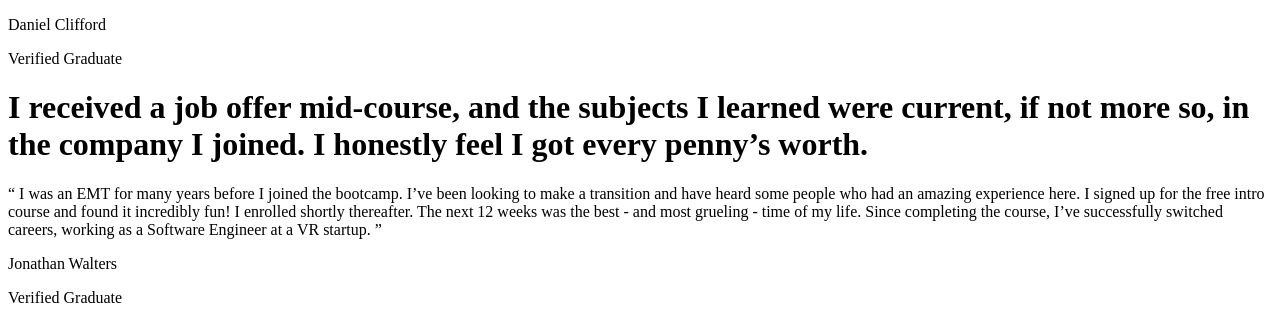
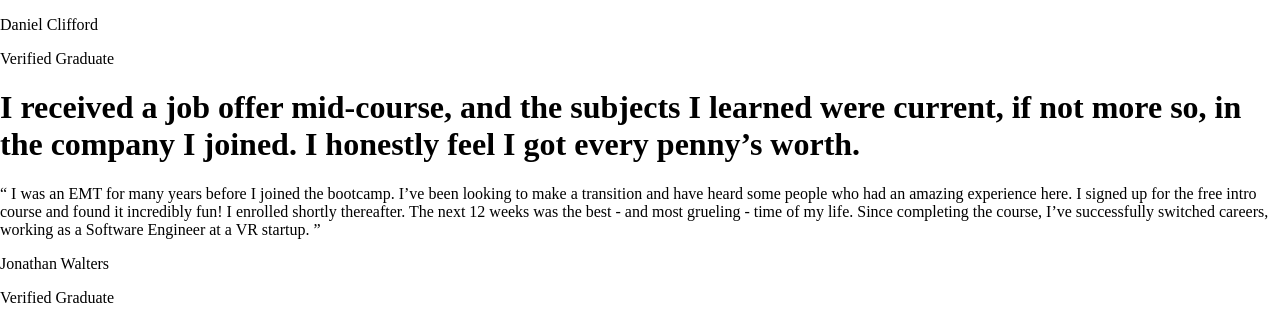
Before and after one commit to LeahJKH/testimonials-grid-section-main, a plain HTML site: page index.html in a window 1280 px wide. Shown: the top 322 px of the page. Drawn offline with Linux system fonts and the light colour scheme.

Commit message:
added css file

```diff
--- a/index.html
+++ b/index.html
@@ -2,17 +2,10 @@
 <html lang="en">
 <head>
   <meta charset="UTF-8">
-  <meta name="viewport" content="width=device-width, initial-scale=1.0"> <!-- displays site properly based on user's device -->
-
+  <meta name="viewport" content="width=device-width, initial-scale=1.0">
   <link rel="icon" type="image/png" sizes="32x32" href="./images/favicon-32x32.png">
-
   <title>Frontend Mentor | [Challenge Name Here]</title>
-
-  <!-- Feel free to remove these styles or customise in your own stylesheet 👍 -->
-  <style>
-    .attribution { font-size: 11px; text-align: center; }
-    .attribution a { color: hsl(228, 45%, 44%); }
-  </style>
+  <link rel="stylesheet" href="style.css">
 </head>
 <body>
   <div>
--- /dev/null
+++ b/style.css
@@ -0,0 +1,8 @@
+.attribution { font-size: 11px; text-align: center; }
+.attribution a { color: hsl(228, 45%, 44%); }
+
+body {
+    margin: 0;
+    padding: 0;
+    box-sizing: border-box;
+}
```
